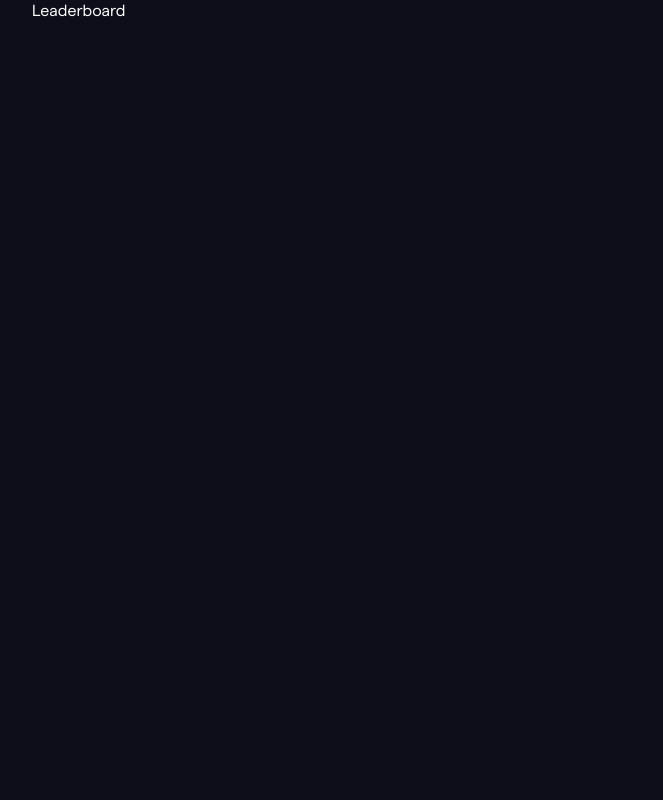
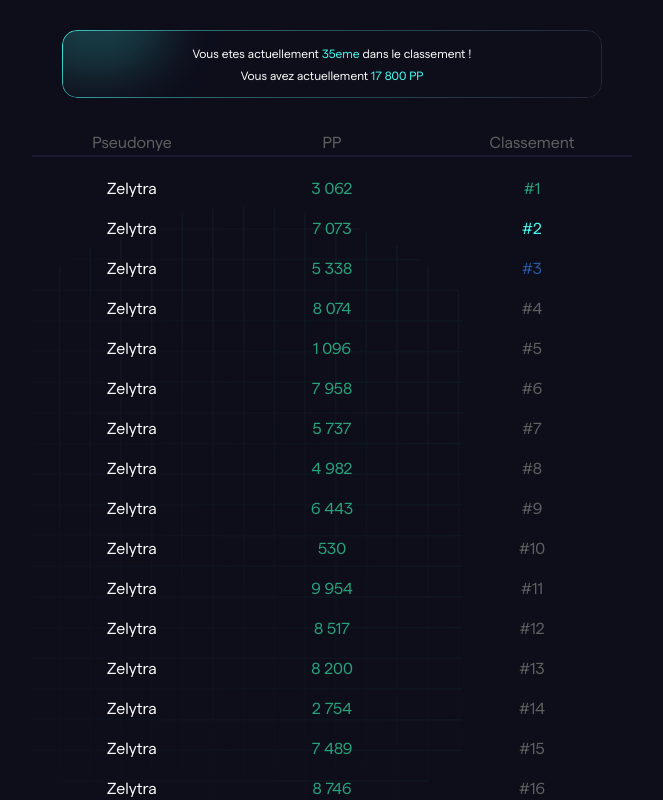
Before and after one commit to zelytra/OnePool, a Vue app in the folder webapp/: page /leaderboard in a window 1280 px wide. Shown: the whole page, without its empty margins (308-971 px from the left). Built offline with nearby package versions, Linux system fonts and the light colour scheme.

Commit message:
Basic scoreboard

```diff
--- a/webapp/src/assets/locales/fr.json
+++ b/webapp/src/assets/locales/fr.json
@@ -1,6 +1,23 @@
 {
   "home": {
     "title": "Commencer votre aventure !"
+  },
+  "leaderboard": {
+    "self": {
+      "ranking": {
+        "line1": "Vous etes actuellement",
+        "line2": "dans le classement !",
+        "line3": "Vous avez actuellement",
+        "th": "eme"
+      }
+    },
+    "table": {
+      "column": {
+        "point": "PP",
+        "rank": "Classement",
+        "username": "Pseudonye"
+      }
+    }
   },
   "router": {
     "friends": {
--- a/webapp/src/assets/style.scss
+++ b/webapp/src/assets/style.scss
@@ -41,7 +41,6 @@ html, body {
 
 #app {
   background: var(--primary-background);
-  height: calc(100%);
   position: relative;
 
   // Remove when computer display is done
--- a/webapp/src/components/LeaderBoard.vue
+++ b/webapp/src/components/LeaderBoard.vue
@@ -1,11 +1,121 @@
 <template>
-  <p>Leaderboard</p>
+  <section class="leaderboard">
+    <div class="header-wrapper">
+      <AlertCard color="#44FBF0">
+        <p>{{t('leaderboard.self.ranking.line1')}} <strong>35{{t('leaderboard.self.ranking.th')}}</strong> {{t('leaderboard.self.ranking.line2')}}</p>
+        <p>{{t('leaderboard.self.ranking.line3')}} <strong>17 800 {{t('leaderboard.table.column.point')}}</strong></p>
+      </AlertCard>
+      <div class="filter-wrapper">
+
+      </div>
+    </div>
+    <table>
+      <thead>
+      <tr>
+        <th>{{t('leaderboard.table.column.username')}}</th>
+        <th>{{t('leaderboard.table.column.point')}}</th>
+        <th>{{t('leaderboard.table.column.rank')}}</th>
+      </tr>
+      </thead>
+      <tbody>
+      <tr v-for="player in players.sort((a,b)=> a.ranking - b.ranking)">
+        <td>{{ player.username }}</td>
+        <td class="point">{{ player.pp }}</td>
+        <td :class="{'rank':true,first:player.ranking == 1,second:player.ranking == 2,third:player.ranking==3}">
+          #{{ player.ranking }}
+        </td>
+      </tr>
+      </tbody>
+    </table>
+  </section>
 </template>
 
 <script setup lang="ts">
+import {formatNumberWithSpaces, PlayerLeaderboard} from "@/objects/pool/Leaderboard.ts";
+import {onMounted, ref} from "vue";
+import AlertCard from "@/vue/templates/AlertCard.vue";
+import {useI18n} from "vue-i18n";
+
+const players = ref<PlayerLeaderboard[]>([])
+const {t} = useI18n()
+
+onMounted(() => {
+  for (let x = 1; x <= 100; x++) {
+    players.value.push({
+      ranking: x,
+      pp: formatNumberWithSpaces(Math.round(Math.random() * 10000)),
+      username: "Zelytra"
+    })
+  }
+})
 
 </script>
 
+
 <style scoped lang="scss">
+.leaderboard {
+  box-sizing: border-box;
 
+  .header-wrapper {
+    width: 90%;
+    display: flex;
+    flex-direction: column;
+    gap: 30px;
+    margin: 30px auto auto;
+  }
+
+  table {
+    width: 100%;
+    text-align: center;
+    border-collapse: collapse;
+    table-layout: fixed;
+
+    thead {
+      border-bottom: 2px var(--bar) solid;
+
+      th {
+        padding: 4px;
+        color: var(--secondary-text)
+      }
+    }
+
+    tbody {
+      background: url("@/assets/icons/grid.svg") no-repeat;
+
+      &:before {
+        content: "@";
+        display: block;
+        line-height: 10px;
+        width: 100%;
+        text-indent: -99999px;
+      }
+
+      tr {
+        height: 40px;
+
+        td {
+          &.point {
+            color: var(--green);
+          }
+
+          &.rank {
+            color: var(--secondary-text);
+
+            &.first {
+              color: var(--green);
+            }
+
+            &.second {
+              color: var(--blue);
+            }
+
+            &.third {
+              color: var(--dark-blue);
+            }
+          }
+        }
+      }
+    }
+  }
+}
 </style>
--- /dev/null
+++ b/webapp/src/objects/pool/Leaderboard.ts
@@ -0,0 +1,16 @@
+export class PlayerLeaderboard {
+  icon?: string
+  username: string
+  pp: number
+  ranking: number
+}
+
+export function formatNumberWithSpaces(num: number): string {
+  // Convert the number to a string
+  let numStr = num.toString();
+
+  // Use a regular expression to add spaces every three digits
+  let formattedNumStr = numStr.replace(/\B(?=(\d{3})+(?!\d))/g, " ");
+
+  return formattedNumStr;
+}
--- /dev/null
+++ b/webapp/src/vue/templates/AlertCard.vue
@@ -0,0 +1,74 @@
+<template>
+  <div class="alert-card-container" :style="{
+    '--gradient-start': color,
+  }">
+    <svg width="157" height="87" viewBox="0 0 157 87" fill="none" xmlns="http://www.w3.org/2000/svg">
+      <g filter="url(#filter0_f_26_339)">
+        <ellipse cx="34" cy="-2.03906" rx="73" ry="48.2578" :fill="color" fill-opacity="0.2"/>
+      </g>
+      <defs>
+        <filter id="filter0_f_26_339" x="-89" y="-100.297" width="246" height="196.516" filterUnits="userSpaceOnUse"
+                color-interpolation-filters="sRGB">
+          <feFlood flood-opacity="0" result="BackgroundImageFix"/>
+          <feBlend mode="normal" in="SourceGraphic" in2="BackgroundImageFix" result="shape"/>
+          <feGaussianBlur stdDeviation="25" result="effect1_foregroundBlur_26_339"/>
+        </filter>
+      </defs>
+    </svg>
+    <slot/>
+  </div>
+</template>
+
+<script setup lang="ts">
+defineProps({
+  color: {
+    type: String,
+    required: true
+  },
+})
+</script>
+
+<style scoped lang="scss">
+
+.alert-card-container {
+  box-sizing: border-box;
+  display: flex;
+  flex-direction: column;
+  justify-content: center;
+  align-items: center;
+  position: relative;
+  overflow: hidden;
+  width: 100%;
+  gap: 8px;
+  padding: 16px;
+  border-radius: 15px;
+
+  &:before {
+    content: "";
+    position: absolute;
+    inset: 0;
+    border-radius: 15px;
+    border: 1px solid transparent;
+    background: linear-gradient(110deg, var(--gradient-start), 10%, #222536) border-box;
+    -webkit-mask: linear-gradient(#fff 0 0) padding-box, linear-gradient(#fff 0 0);
+    -webkit-mask-composite: xor;
+    mask-composite: exclude;
+  }
+
+  &::v-deep p {
+    font-size: 12px;
+
+    strong{
+      color: var(--gradient-start);
+      font-weight: 400;
+    }
+  }
+
+  svg {
+    position: absolute;
+    top: 0;
+    left: 0;
+    overflow: hidden;
+  }
+}
+</style>
```
Also changed, not shown: webapp/src/assets/icons/grid.svg (added).
